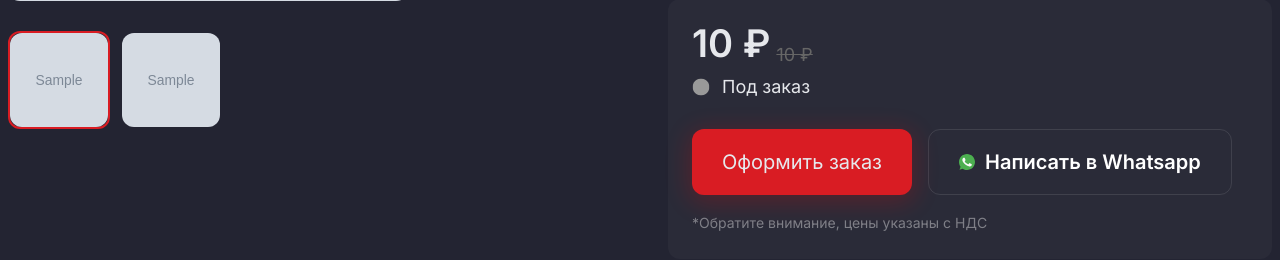
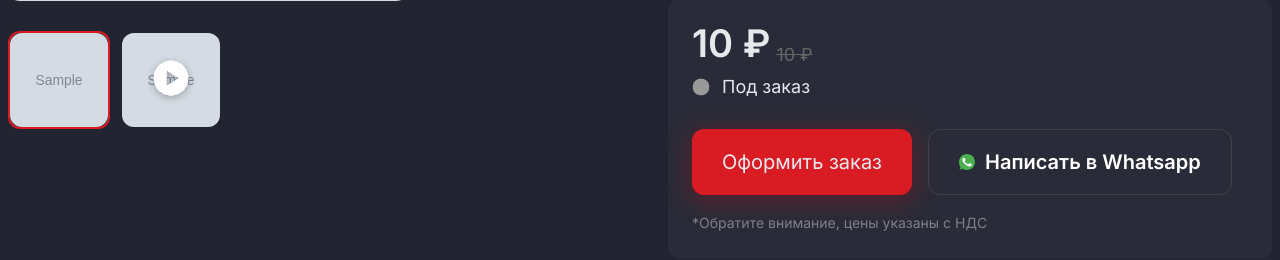
Before and after one commit to IT-solutions-django/TechnoTrans, a Django app: a page that uses containers/templates/containers/container.html in a window 1280 px wide. Shown: the part 631-891 px from the top of the page. Run offline with Django 5.2, Linux system fonts and the light colour scheme; tables that the repository leaves empty hold one stand-in row (values such as "Sample post"); grey boxes marked "Sample" are stand-in pictures; parts of the project's set-up code (start-up, migrations or seed data) failed here and were passed over.

Commit message:
Fix visual decoration of video nav slides

```diff
--- a/containers/templates/containers/container.html
+++ b/containers/templates/containers/container.html
@@ -52,8 +52,8 @@
                         </div>
                     {% endfor %}
                     {% for video in container.videos.all %}
-                        <div class="container__slide">
-                            <img class="video-preview" src="{{ container.images.all.0 }}" alt="Фото контейнера">
+                        <div class="container__slide video-preview-container">
+                            <img class="video-preview" src="{{ container.images.all.0.image.url }}" alt="Фото контейнера">
                         </div>
                     {% endfor %}
                 </div>
--- a/static/css/style.css
+++ b/static/css/style.css
@@ -1768,6 +1768,7 @@ footer {
 .container__specs-label {
     width: 500px;
 }
+.container__current-slide video,
 .container__current-slide img,
 .container__slide img {
     object-fit: cover;
@@ -1777,9 +1778,6 @@ footer {
 .container__slide.slick-slide {
     cursor: pointer;
     border: 2px solid transparent;
-}
-.container__slide.slick-slide:hover {
-
 }
 .container__slide.slick-slide.slick-current.slick-active {
     border: 2px solid var(--color-red);
@@ -2231,11 +2229,33 @@ footer {
     flex-direction: column;
     gap: 40px;
 }
+.video-preview-container {
+    position: relative;
+    display: inline-block;
+}
+
 .video-preview {
+    display: block;
+    width: 100%; /* Настройте размер видео по вашему усмотрению */
+    height: auto;
+}
+
+.video-preview-container::after {
+    content: '';
+    position: absolute;
+    top: 50%;
+    left: 50%;
+    transform: translate(-50%, -50%);
+    width: 50px;
+    height: 50px;
     background-image: url('../images/play.svg');
     background-position: center center;
     background-repeat: no-repeat;
-}
+    background-size: contain;
+    pointer-events: none;
+    z-index: 10;
+}
+
 @media (max-width: 1420px) {
     .home__partners-list {
         gap: 40px;
```
Also changed, not shown: contacts/migrations/0015_companyinfo_warranty_info.py (added).
